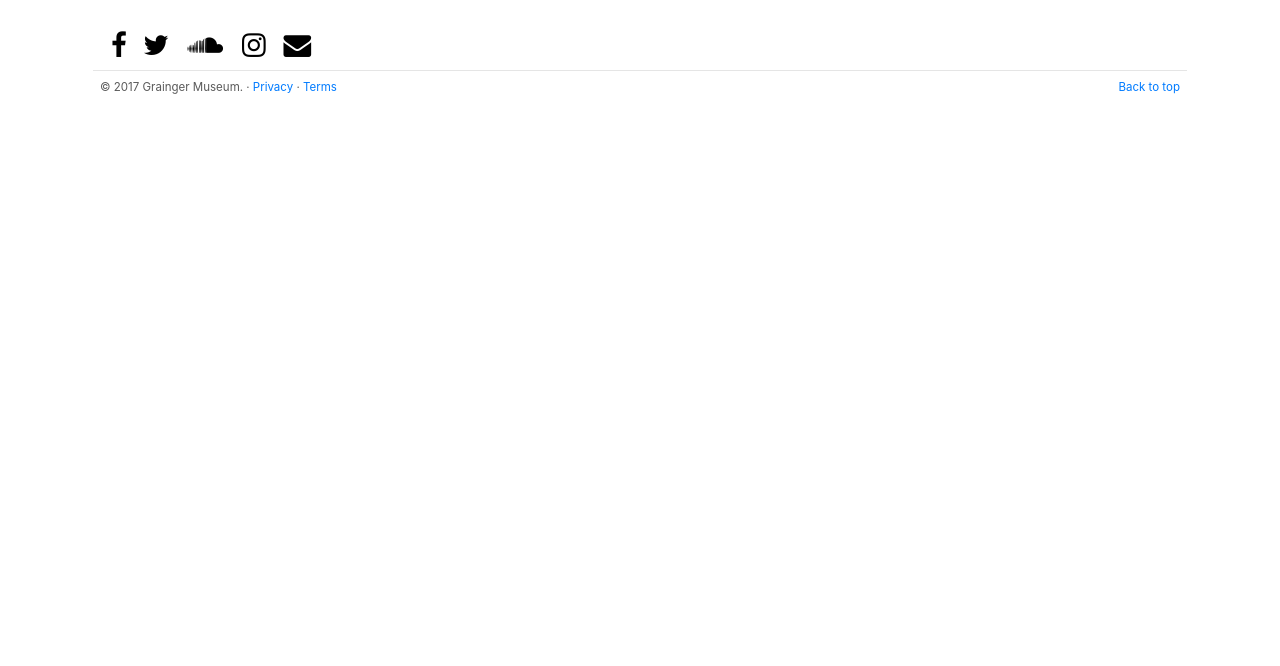
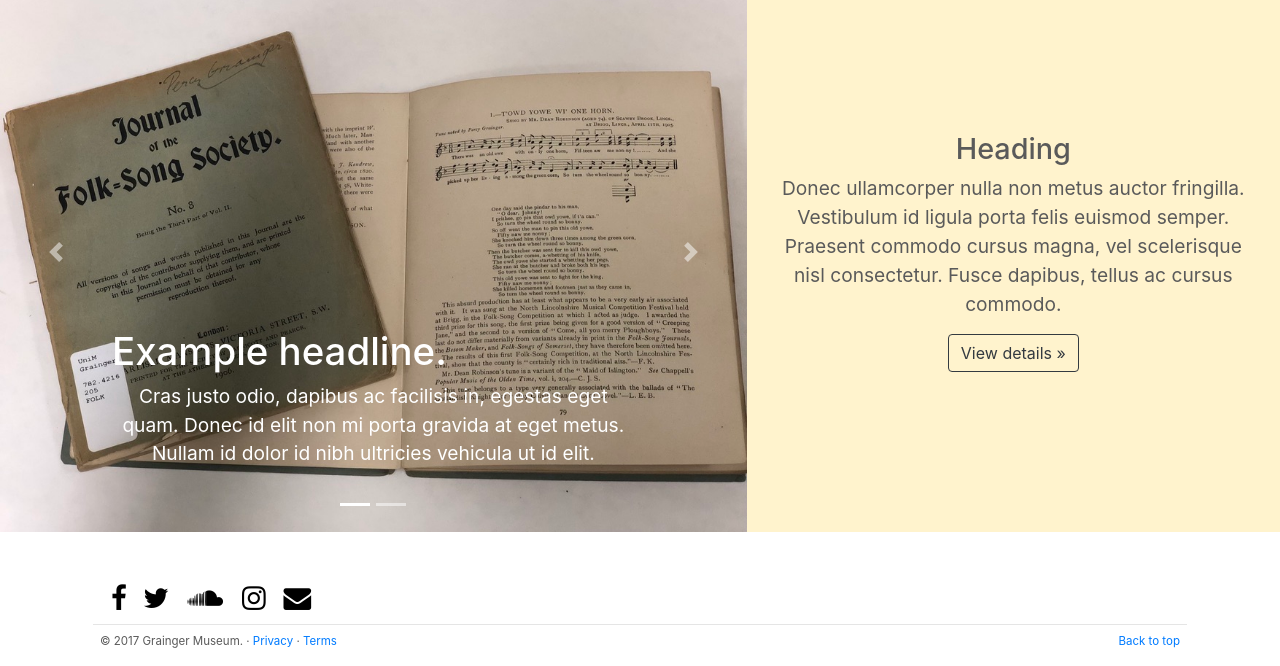
Before and after one commit to zenanz/graingerfolk, a Django app: page /collection in a window 1280 px wide. Shown: the part 742-1408 px from the top of the page. Before the commit the page ends 836 px from the top, so only its background shows below. Run offline with Django 3.2, Linux system fonts and the light colour scheme; some libraries are stand-ins or nearby versions.

Commit message:
Headline section of collection page

```diff
--- a/templates/base.html
+++ b/templates/base.html
@@ -51,10 +51,10 @@
     <footer class="container static-bottom">
         <div class="text-left" id="social">
             <br />
-                <a href="https://www.facebook.com/graingermuseum"><i class="fa fa-facebook fa-3x social" id="social-fb"></i></a>
-	            <a href="https://twitter.com/GraingerMuseum"><i class="fa fa-twitter fa-3x social" id="social-tw"></i></a>
-	            <a href="https://soundcloud.com/grainger-museum"><i class="fa fa-soundcloud fa-3x social" id="social-sc"></i></a>
-                <a href="https://www.instagram.com/graingermuseum/"><i class="fa fa-instagram fa-3x social" id="social-is"></i> </a>
+                <a href="https://www.facebook.com/graingermuseum" target="_blank"><i class="fa fa-facebook fa-3x social" id="social-fb"></i></a>
+	            <a href="https://twitter.com/GraingerMuseum" target="_blank"><i class="fa fa-twitter fa-3x social" id="social-tw"></i></a>
+	            <a href="https://soundcloud.com/grainger-museum" target="_blank"><i class="fa fa-soundcloud fa-3x social" id="social-sc"></i></a>
+                <a href="https://www.instagram.com/graingermuseum/" target="_blank"><i class="fa fa-instagram fa-3x social" id="social-is"></i> </a>
 	            <a href="mailto:grainger@unimelb.edu.au"><i class="fa fa-envelope fa-3x social" id="social-em"></i></a>
         </div>
         <hr class="featurette-divider">
--- a/templates/collection.html
+++ b/templates/collection.html
@@ -1,6 +1,6 @@
 {% extends "base.html" %}
 {% block content %}
-    <div id="bgv">
+<div id="bgv">
 <video autoplay muted loop id="background_video">
   <source src="/static/image/bgv.mp4" type="video/mp4">
 </video>
@@ -9,10 +9,60 @@
   <h1>Heading</h1>
   <p>Lorem ipsum...</p>
   <!-- Use a button to pause/play the video with JavaScript -->
-  <button id="video_control" onclick="myFunction()">Pause</button>
-    <i class="fa fa-volume-off fa-2x" id="btn_mute" aria-hidden="true" onclick="mute()"></i>
+    <div>
+        <button id="video_control" onclick="myFunction()">Pause</button>
+        <i class="fa fa-volume-off fa-2x" id="btn_mute" aria-hidden="true" onclick="mute()"></i>
+    </div>
 </div>
+</div>
+<div class="container-fluid headline">
+<div class="row" style="background-color: #fff3cd;">
+        <div class="col-sm-7">
+            <div id="myCarousel" class="carousel slide" data-ride="carousel">
+        <ol class="carousel-indicators">
+          <li data-target="#myCarousel" data-slide-to="0" class="active"></li>
+            <li data-target="#myCarousel" data-slide-to="1"></li>
+        </ol>
+        <div class="carousel-inner">
+          <div class="carousel-item active" align="center">
+              <img class="d-block w-100" src="/static/image/headline1_1.jpg" alt="First slide">
+            <div class="container">
+              <div class="carousel-caption text-left">
+                <h1>Example headline.</h1>
+                <p>Cras justo odio, dapibus ac facilisis in, egestas eget quam. Donec id elit non mi porta gravida at eget metus. Nullam id dolor id nibh ultricies vehicula ut id elit.</p>
+              </div>
+            </div>
+          </div>
+            <div class="carousel-item" align="center">
+            <img class="d-block w-100" src="/static/image/headline1_2.jpg" alt="Second slide" width="100%">
+            <div class="container">
+              <div class="carousel-caption text-left">
+                <h1>Example headline.</h1>
+                <p>Cras justo odio, dapibus ac facilisis in, egestas eget quam. Donec id elit non mi porta gravida at eget metus. Nullam id dolor id nibh ultricies vehicula ut id elit.</p>
+              </div>
+            </div>
+          </div>
+        </div>
+        <a class="carousel-control-prev" href="#myCarousel" role="button" data-slide="prev">
+          <span class="carousel-control-prev-icon" aria-hidden="true"></span>
+          <span class="sr-only">Previous</span>
+        </a>
+        <a class="carousel-control-next" href="#myCarousel" role="button" data-slide="next">
+          <span class="carousel-control-next-icon" aria-hidden="true"></span>
+          <span class="sr-only">Next</span>
+        </a>
+      </div>
+        </div>
+        <div class="col-sm-5">
+            <div class="container" id="inline">
+            <h2>Heading</h2>
+            <p>Donec ullamcorper nulla non metus auctor fringilla. Vestibulum id ligula porta felis euismod semper. Praesent commodo cursus magna, vel scelerisque nisl consectetur. Fusce dapibus, tellus ac cursus commodo.</p>
+            <p><a class="btn btn-outline-dark" href="#" role="button">View details &raquo;</a></p>
+        </div>
     </div>
+</div>
+</div>
+
 {% endblock %}
 
 {% block script %}
--- a/templates/index.html
+++ b/templates/index.html
@@ -62,7 +62,7 @@
       ================================================== -->
       <!-- Wrap the rest of the page in another container to center all the content. -->
 
-      <div class="container marketing">
+      <div class="container marketing" id="marketing">
 
         <!-- Three columns of text below the carousel -->
         <div class="row">
--- a/website/static/css/custom.css
+++ b/website/static/css/custom.css
@@ -58,7 +58,6 @@ h2 {
 /* Carousel base class */
 
 .carousel {
-  margin-bottom: 6rem;
 }
 /* Since positioning the image, we need to help out the caption */
 .carousel-caption {
@@ -78,6 +77,10 @@ h2 {
   margin-bottom: 1.5rem;
   text-align: center;
 }
+
+#marketing{
+    margin-top: 6rem;
+}
 .marketing h2 {
   margin-top: 1rem;
   font-weight: 400;
@@ -87,6 +90,36 @@ h2 {
   margin-left: .75rem;
 }
 
+.headline .col-sm-5 {
+    display: flex;
+    justify-content: center;
+    align-items: center;
+}
+
+.headline .col-sm-7{
+    padding-left: 0;
+    padding-right: 0;
+}
+
+.headline .container-fluid{
+    padding-left: 0;
+}
+
+.headline .col-sm-7 img{
+    height: 100%;
+    width: 100%;
+
+}
+
+.headline h2 {
+    text-align: center;
+    margin-top: 1rem;
+}
+
+.headline p {
+    text-align: center;
+    margin-bottom: 1rem;
+}
 
 /* Featurettes
 ------------------------- */
@@ -112,7 +145,7 @@ h2 {
     position: static;
     right: 0;
     bottom: 0;
-    min-width: 100%;
+    width: 100%;
     height: auto;
 }
 
@@ -143,6 +176,7 @@ h2 {
 }
 
 #btn_mute{
+    vertical-align: middle;
     color: white;
     -webkit-transform: scale(0.8);
      /* Browser Variations: */
@@ -160,7 +194,9 @@ h2 {
 }
 
 #bgv{
-    max-height: 90vh;
+    z-index: 100;
+    margin-bottom: -0.4rem;
+    max-height: 58rem;
     overflow: hidden;
     position: relative;
 }
```
Also changed, not shown: website/static/image/headline1_1.jpg (added), website/static/image/headline1_2.jpg (added).
